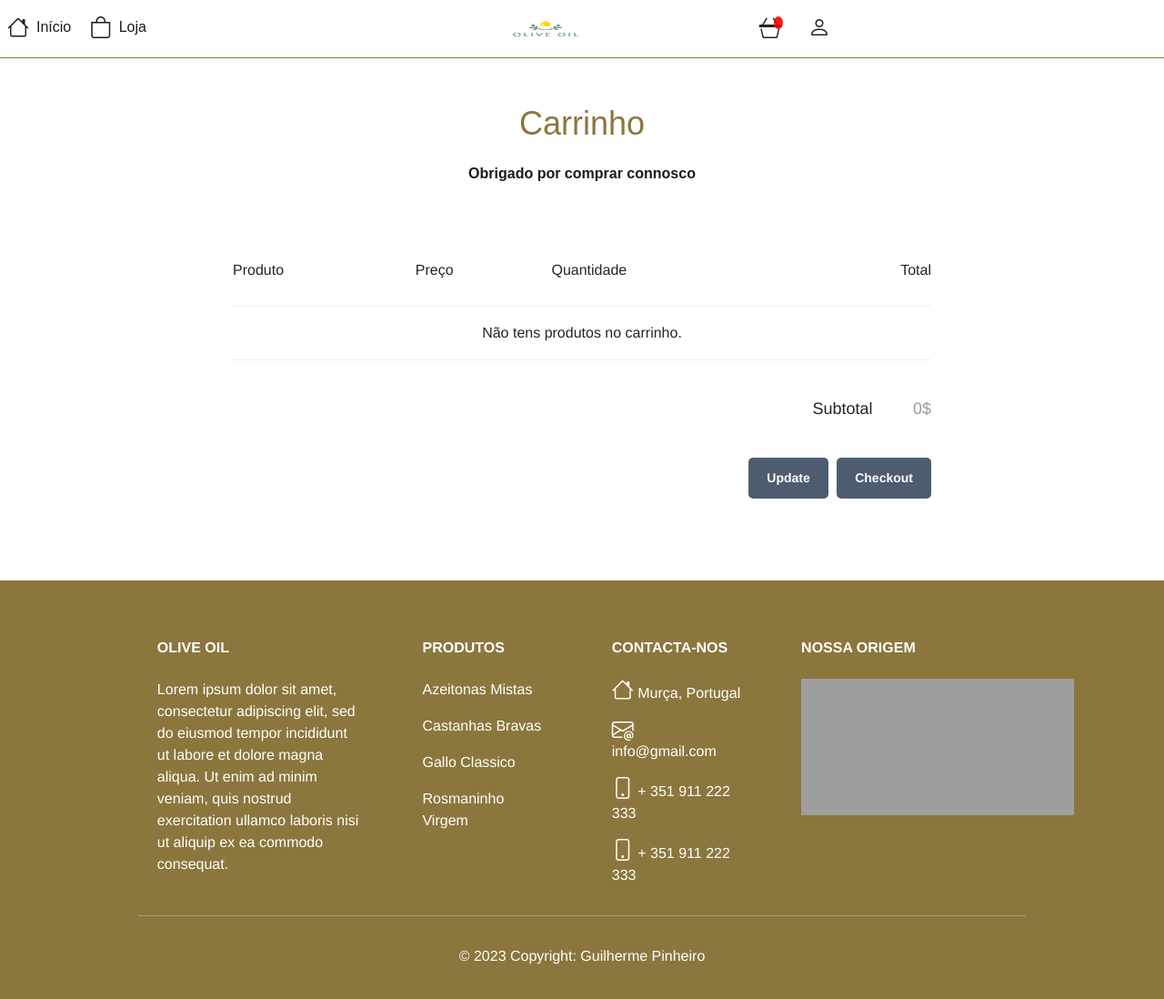
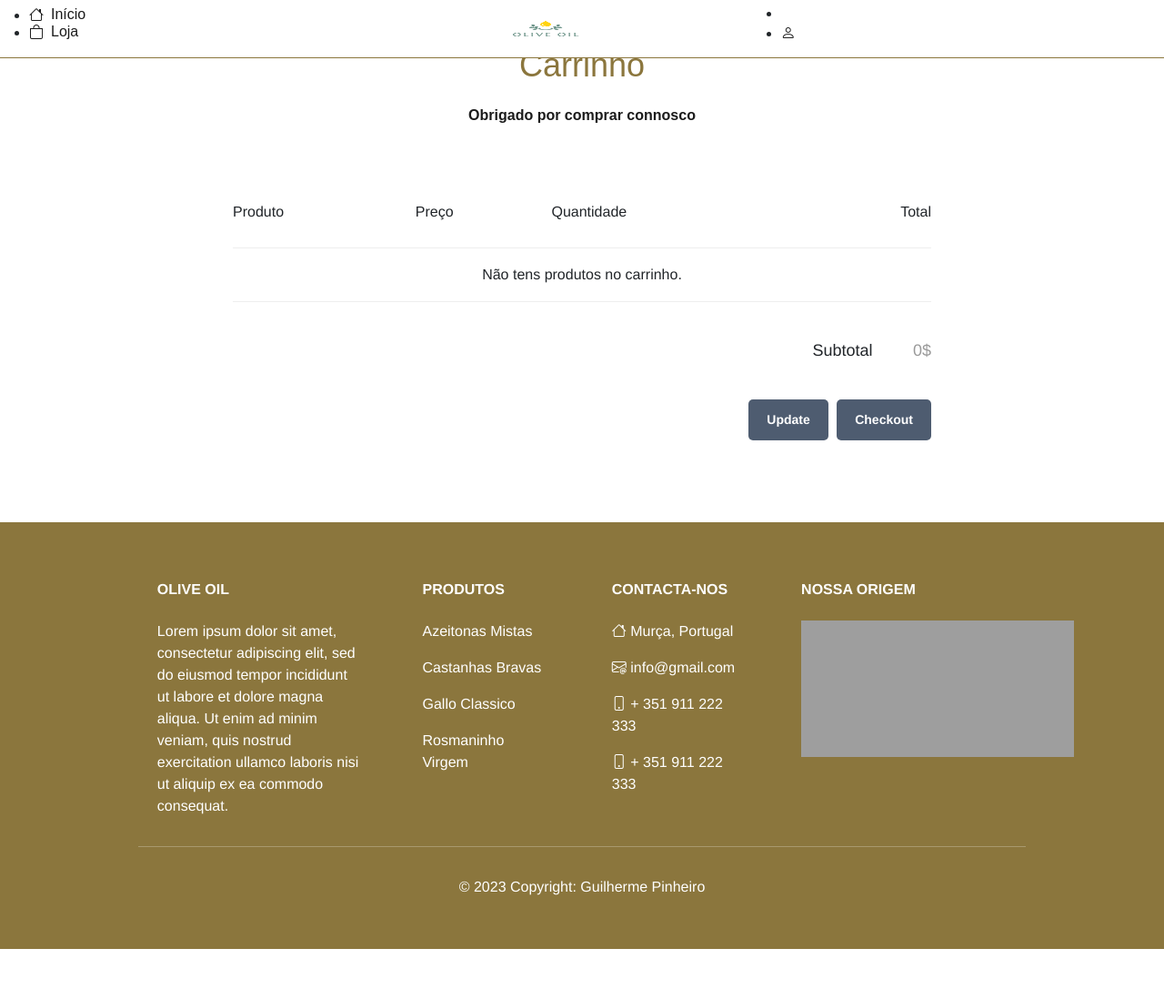
Before and after one commit to gppinheiro/ecommerce_olive_oil, a plain HTML site: page store.html in a window 1280 px wide. Shown: the whole page at 91% size. After the commit the page ends 1043 px from the top, so only its background shows below. Drawn offline with nearby package versions, Linux system fonts and the light colour scheme; grey boxes are pictures that could not be loaded.

Commit message:
fix header on top

```diff
--- a/styles/partials/header.scss
+++ b/styles/partials/header.scss
@@ -5,13 +5,14 @@ header {
     align-items: center;
     height: $header-height;
     background-color: $white;
-    border-bottom: 1px solid $brown-gold;
+    border-bottom: $border-1px;
+    position: fixed;
+    z-index: 99;
+    width: 100%;
 
     & a {
-        font-family: $primary-font-family;
+        @include a;
         display: flex;
-        font-size: 1em;
-        line-height: 1em;
         transition: all 0.2s linear;
         color: $black;
         align-items: center;
@@ -54,7 +55,7 @@ header {
 
             & a {
                 justify-content: center;
-                border-left: 1px $brown-gold solid;
+                border-left: $border-1px;
                 flex: 1;
                 max-width: $header-height;
             }
@@ -62,48 +63,48 @@ header {
     }
 }
 
-.icon {
-    font-size: 1.5rem;
-}
+// .icon {
+//     font-size: 1.5rem;
+// }
 
-.nav__links {
-    align-items: center;
-    padding: 0px;
-    margin: 0px;
-}
+// .nav__links {
+//     align-items: center;
+//     padding: 0px;
+//     margin: 0px;
+// }
 
-.nav__links li {
-    display: inline-block;
-    padding: 0px 8px;
-}
+// .nav__links li {
+//     display: inline-block;
+//     padding: 0px 8px;
+// }
 
-.menu-button {
-    display: none;
-}
+// .menu-button {
+//     display: none;
+// }
 
-.menu-button .bar {
-    display: block;
-    width: 25px;
-    height: 3px;
-    margin: 5px auto;
-    -webkit-transition: all 0.3s ease-in-out;
-    transition: all 0.3s ease-in-out;
-    background-color: #212529;
-}
+// .menu-button .bar {
+//     display: block;
+//     width: 25px;
+//     height: 3px;
+//     margin: 5px auto;
+//     -webkit-transition: all 0.3s ease-in-out;
+//     transition: all 0.3s ease-in-out;
+//     background-color: #212529;
+// }
 
-.badge {
-    color: #212529;
-    padding: 0;
-}
+// .badge {
+//     color: #212529;
+//     padding: 0;
+// }
 
-.badge:after{
-    content:attr(value);
-    font-size:12px;
-    background: red;
-    border-radius:50%;
-    padding: 0 5px;
-    position:relative;
-    left:-8px;
-    top:-10px;
-    opacity:0.9;
-}
+// .badge:after{
+//     content:attr(value);
+//     font-size:12px;
+//     background: red;
+//     border-radius:50%;
+//     padding: 0 5px;
+//     position:relative;
+//     left:-8px;
+//     top:-10px;
+//     opacity:0.9;
+// }
--- a/styles/partials/home.scss
+++ b/styles/partials/home.scss
@@ -5,6 +5,7 @@
     position: relative;
     overflow: hidden;
     width: 100vw;
+    margin-top: $header-height;
 
     .slide {
         position: absolute;
--- a/styles/utils/_text.scss
+++ b/styles/utils/_text.scss
@@ -57,3 +57,10 @@ $line-height-m: 16px;
     font-size: $font-m;
     line-height: $line-height-m;
 }
+
+@mixin a {
+    font-family: $primary-font-family;
+    font-weight: $font-weight-normal;
+    font-size: $font-m;
+    line-height: $line-height-m;
+}
--- a/styles/utils/_variables.scss
+++ b/styles/utils/_variables.scss
@@ -1,3 +1,5 @@
 @import './_text.scss';
 @import './_colors.scss';
 @import './_sizes.scss';
+
+$border-1px: 1px solid $brown-gold;
```
Also changed, not shown: styles/main.css, styles/partials/header.css, styles/partials/home.css, 3 other files.
